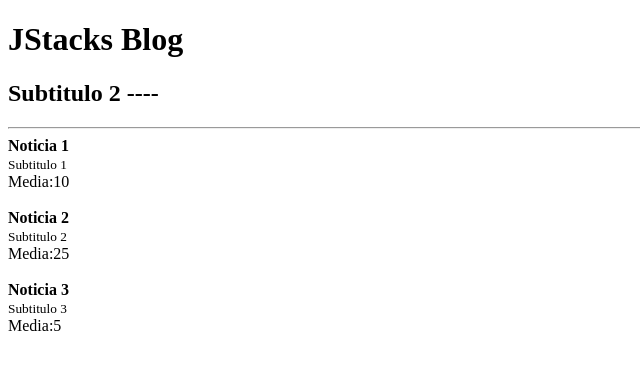
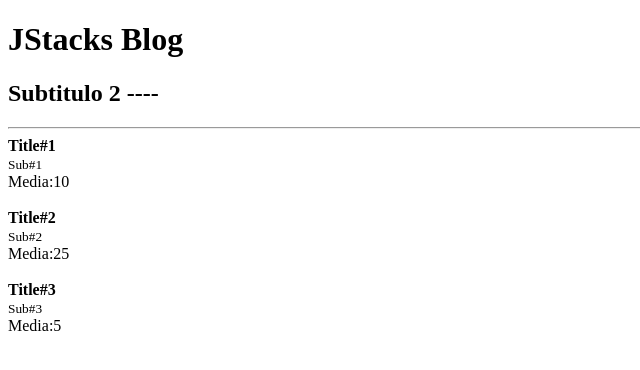
Before and after one commit to Joao-Vitor-Bittencourt/fundamentos-react, a React app: page / in a window 1280 px wide. Shown: the top 370 px of the page, without its empty margins (0-640 px from the left). Built offline with nearby package versions, Linux system fonts and the light colour scheme.

Commit message:
aula 11 - renderizando listas

```diff
--- a/src/App.js
+++ b/src/App.js
@@ -3,6 +3,12 @@ import React from 'react';
 import Post from './Post';
 
 import Header from './Header';
+
+const posts = [
+  {title: 'Title#1', subtitle: 'Sub#1', likes: 20},
+  {title: 'Title#2', subtitle: 'Sub#2', likes: 50},
+  {title: 'Title#3', subtitle: 'Sub#3', likes: 10},
+]
 
 function App() {
   return (
@@ -12,27 +18,17 @@ function App() {
       </Header>
       <hr />
 
-      <Post
-        likes={20}
-        post={{
-          title: 'Noticia 1',
-          subtitle: 'Subtitulo 1'
-        }}
-      />
-      <Post
-        likes={50}
-        post={{
-          title: 'Noticia 2',
-          subtitle: 'Subtitulo 2'
-        }}
-      />
-      <Post
-        likes={10}
-        post={{
-          title: 'Noticia 3',
-          subtitle: 'Subtitulo 3'
-        }}
-      />
+      {posts.map(post => (
+        <Post
+          key={post.title}
+          likes={post.likes}
+          post={{
+            title: post.title,
+            subtitle: post.subtitle,
+          }}
+        />
+      ))}
+
     </>
   )
 }
```
